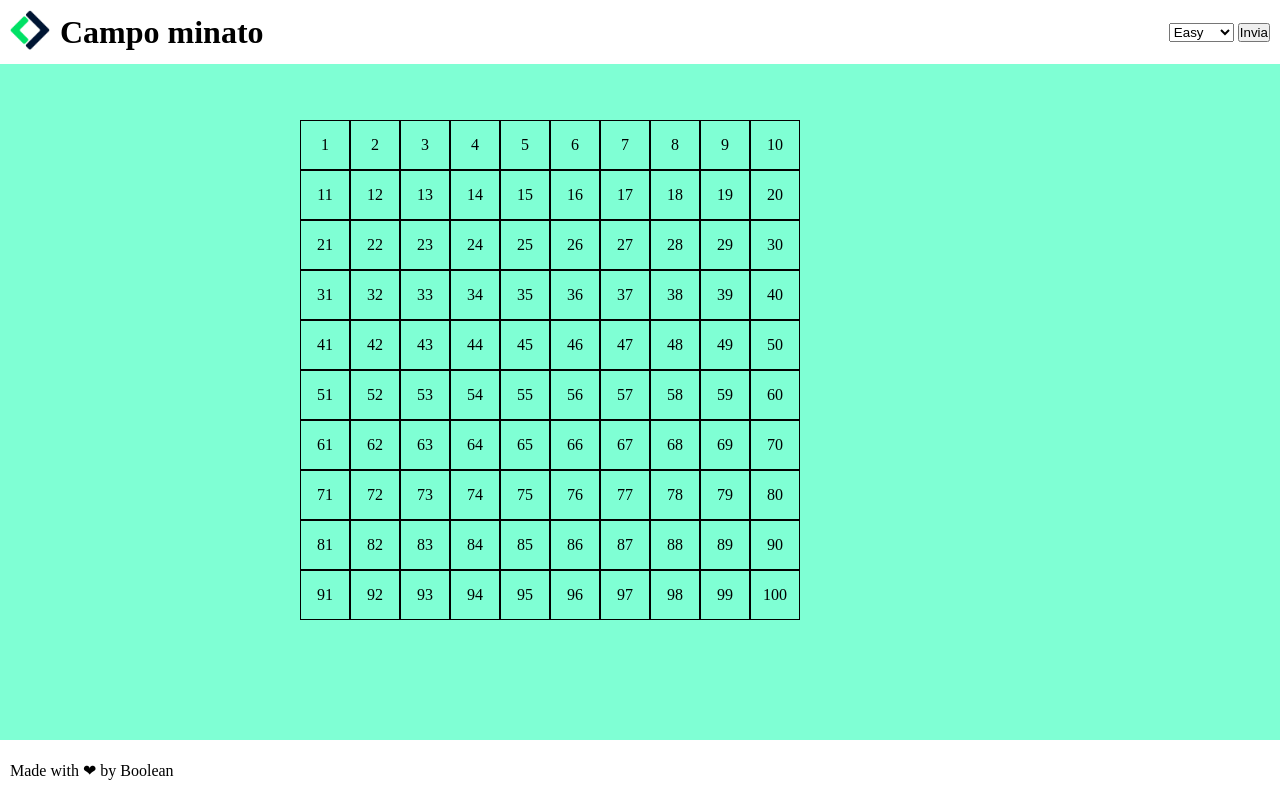
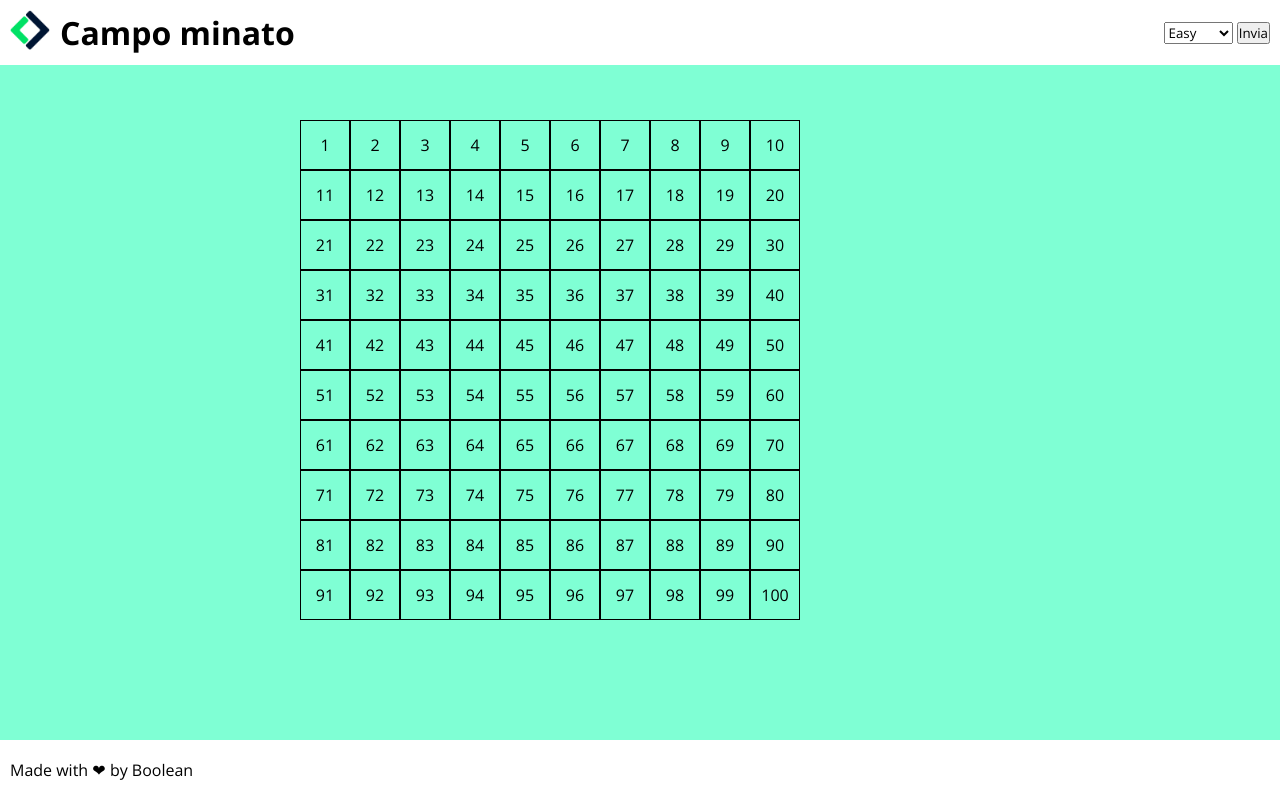
Before and after one commit to jiemarabanzado/js-campominato, a plain HTML site: page index.html in a window 1280 px wide. Drawn offline with nearby package versions, Linux system fonts and the light colour scheme.

Commit message:
version 1.6.2 cambio fonts

```diff
--- a/css/style.css
+++ b/css/style.css
@@ -2,6 +2,7 @@
     margin: 0px;
     padding: 0px;
     box-sizing: border-box;
+    font-family: 'Open Sans', sans-serif;
 }
 .row{
     display: flex;
--- a/index.html
+++ b/index.html
@@ -5,6 +5,9 @@
     <meta http-equiv="X-UA-Compatible" content="IE=edge">
     <link rel="stylesheet" href="css/style.css">
     <meta name="viewport" content="width=device-width, initial-scale=1.0">
+    <link rel="preconnect" href="https://fonts.googleapis.com">
+    <link rel="preconnect" href="https://fonts.gstatic.com" crossorigin>
+    <link href="https://fonts.googleapis.com/css2?family=Open+Sans:wght@300;400;500;700&display=swap" rel="stylesheet">
     <title>Document</title>
 </head>
 <body>
```
